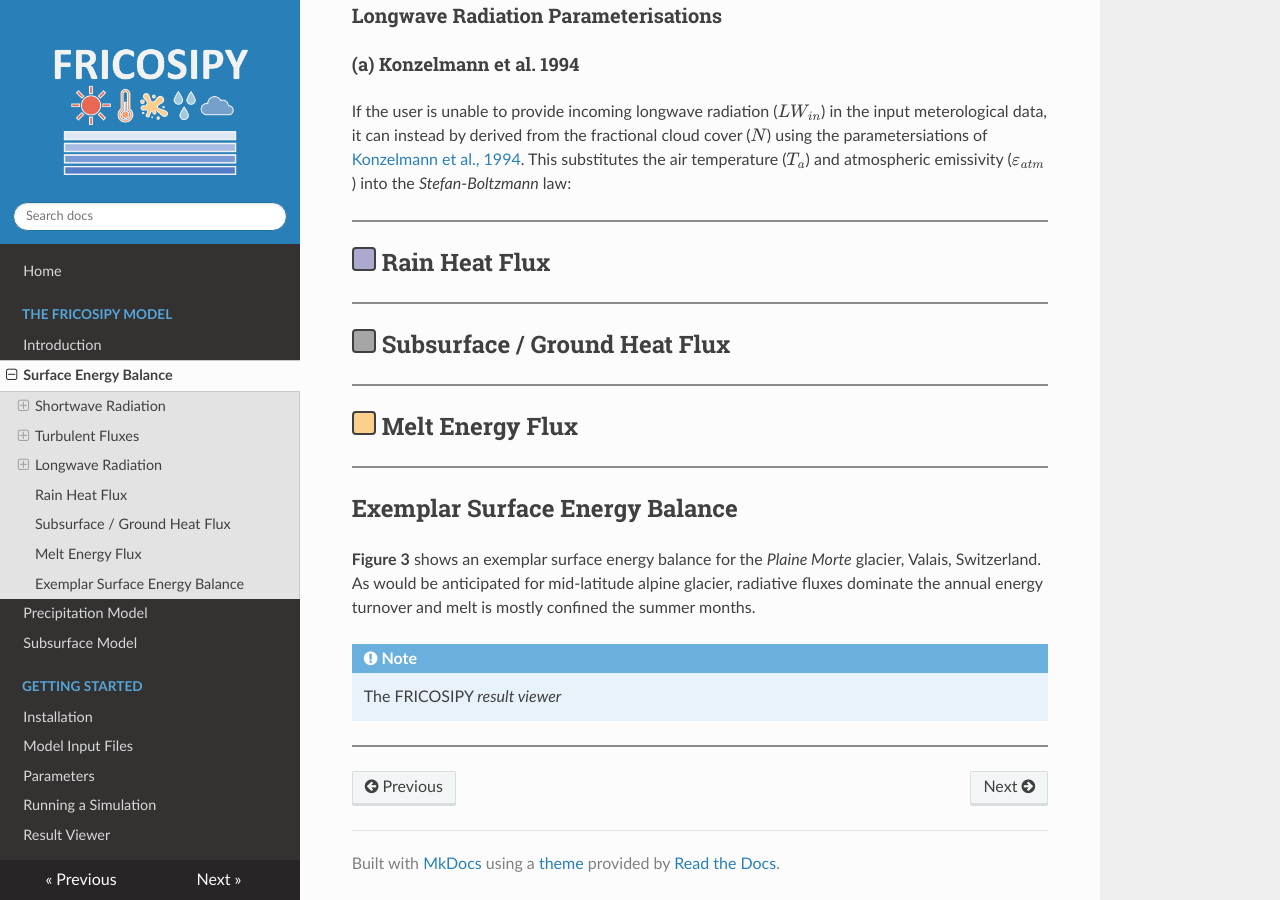
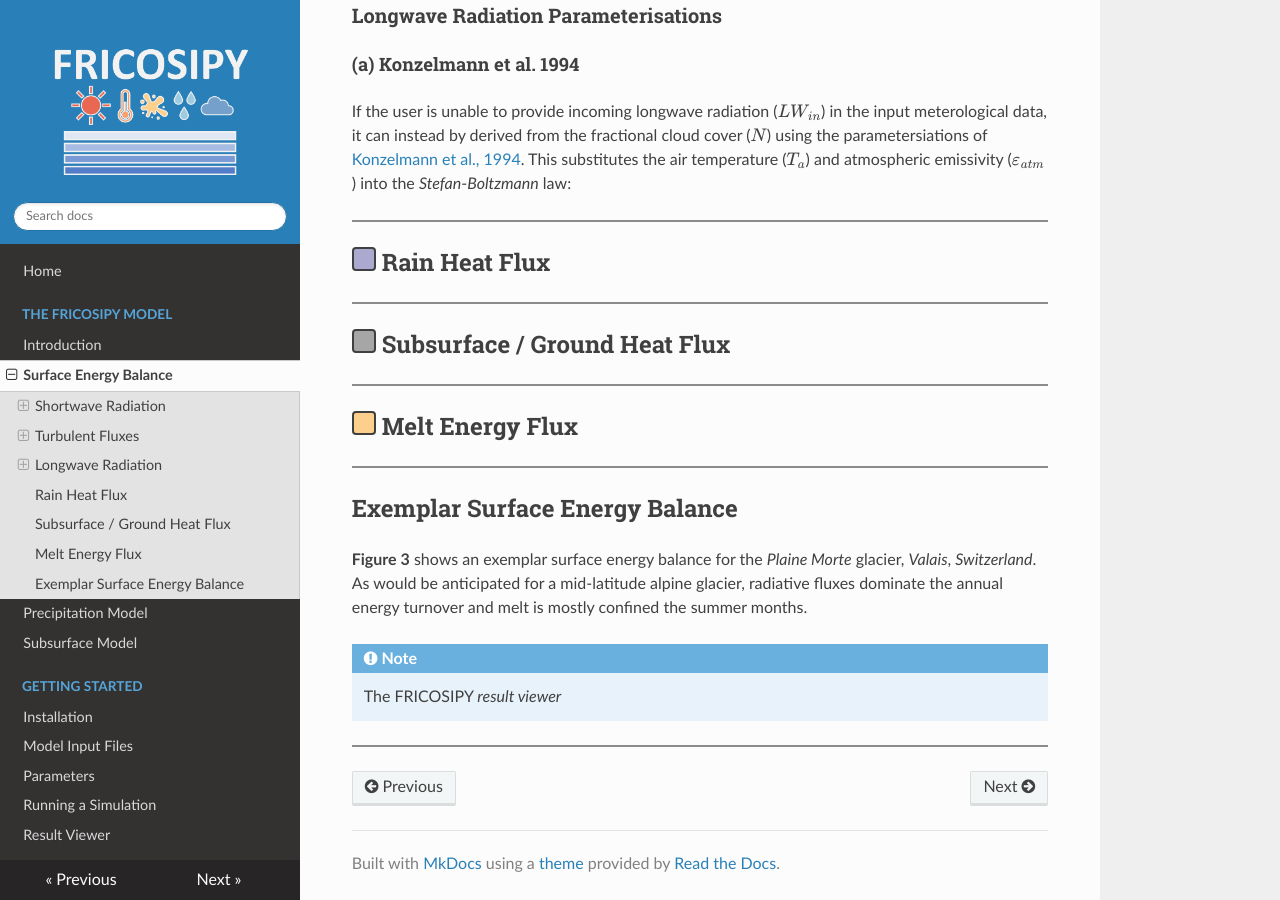
Before and after one commit to MarcusGastaldello/FRICOSIPY, an MkDocs documentation site: the page built from docs/surface_energy_balance.md, in a window 1280 px wide and 900 px high, scrolled down 2332 px. Built offline with MkDocs 1.6.1, drawn with Linux system fonts in a browser that asks for light colours; nearby versions of some CDN libraries.

```diff
--- a/docs/surface_energy_balance.md
+++ b/docs/surface_energy_balance.md
@@ -98,7 +98,7 @@ If the user is unable to provide incoming longwave radiation ($LW_{in}$) in the
 
 
 
-**Figure 3** shows an exemplar surface energy balance for the *Plaine Morte* glacier, Valais, Switzerland. As would be anticipated for mid-latitude alpine glacier, radiative fluxes dominate the annual energy turnover and melt is mostly confined the summer months.
+**Figure 3** shows an exemplar surface energy balance for the *Plaine Morte* glacier, *Valais*, *Switzerland*. As would be anticipated for a mid-latitude alpine glacier, radiative fluxes dominate the annual energy turnover and melt is mostly confined the summer months.
 
 
 !!! note
```
